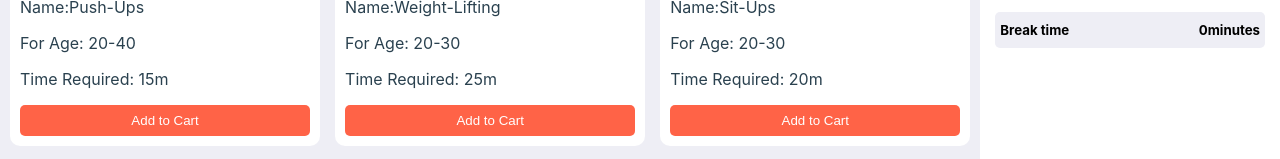
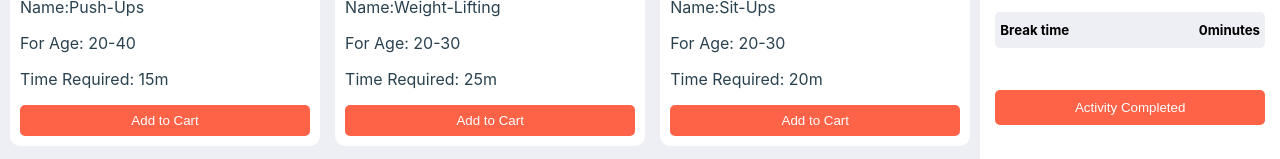
Before and after one commit to Tasnim-Bahar-Samir/the-muscle-center, a React (Create React App) app: page / in a window 1280 px wide. Shown: the part 463-622 px from the top of the page. Built offline with nearby package versions, Linux system fonts and the light colour scheme.

Commit message:
added toast massege

```diff
--- a/package.json
+++ b/package.json
@@ -9,6 +9,7 @@
     "react": "^18.2.0",
     "react-dom": "^18.2.0",
     "react-scripts": "5.0.1",
+    "react-toastify": "^9.0.8",
     "web-vitals": "^2.1.4"
   },
   "scripts": {
--- a/src/Components/Details/ActivityDetails.js
+++ b/src/Components/Details/ActivityDetails.js
@@ -3,6 +3,8 @@ import './details.css'
 import user from '../../image/img-1.png'
 import Break from '../Break/Break';
 import { getFromLocal, setToLocal } from '../Utilities/storage';
+import {ToastContainer, toast } from 'react-toastify';
+import 'react-toastify/dist/ReactToastify.css';
 const ActivityDetails = ({cart}) => {
     const breakTime = [
         {id:1,time:10},
@@ -29,7 +31,12 @@ const ActivityDetails = ({cart}) => {
             setBreackPeriod(storedTime);
         }
     },[breakPeriod])
-  return (
+
+    // react toast
+    const notify = ()=> toast("Congratulation! Your activity was good.");
+
+
+    return (
     <div>
         <div className='user-details'>
             <img src={user} alt="" />
@@ -64,6 +71,10 @@ const ActivityDetails = ({cart}) => {
             <h5 className='common'><span>Exersice time</span> <span>{exerciseTime}minutes</span></h5>
             <h5 className='common'><span>Break time</span> <span>{breakPeriod}minutes</span></h5>
         </div>
+        <div>
+            <button onClick={notify} style={{marginTop:'20px',padding:'10px'}} className='cart-btn'>Activity Completed</button>
+            <ToastContainer/>
+        </div>
     </div>
   )
 }
```
Also changed, not shown: src/Components/Questions/Questions.js (added, +10 -0 lines), 1 other file (tests, documents, lock files or other folders).
